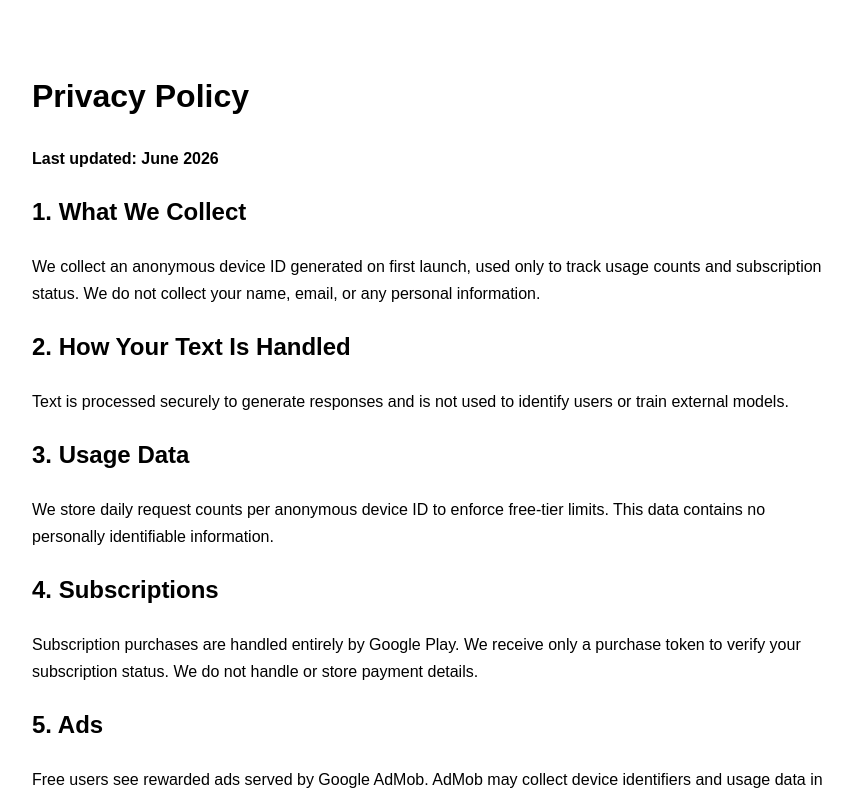
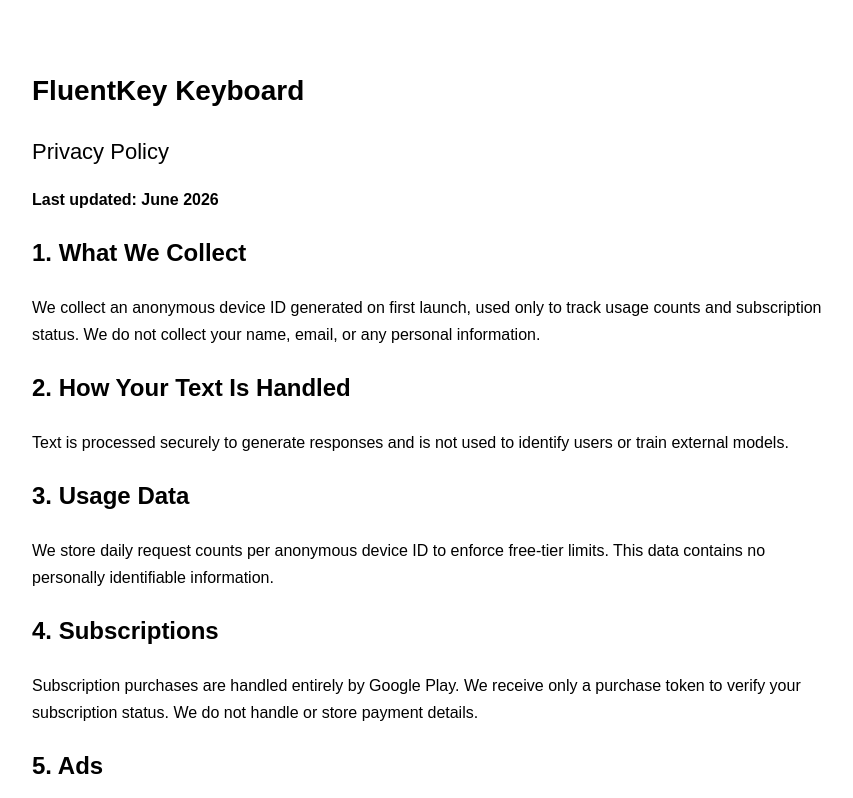
Before and after one commit to absad7878-ui/klas, a Next.js app in the folder apps/web/: page /privacypolicy in a window 1280 px wide. Shown: the top 798 px of the page, without its empty margins (208-1061 px from the left). Built offline with nearby package versions, Linux system fonts and the light colour scheme.

Commit message:
Describe your changes

```diff
--- a/apps/web/app/privacypolicy/page.tsx
+++ b/apps/web/app/privacypolicy/page.tsx
@@ -1,7 +1,9 @@
 export default function PrivacyPage() {
   return (
     <div style={{ maxWidth: '800px', margin: '0 auto', padding: '40px 24px', fontFamily: 'sans-serif', lineHeight: 1.7 }}>
-      <h1>Privacy Policy</h1>
+
+      <h1 style={{ fontSize: '28px', marginBottom: '4px' }}>FluentKey Keyboard</h1>
+      <h2 style={{ fontSize: '22px', fontWeight: 'normal', marginBottom: '8px' }}>Privacy Policy</h2>
       <p><strong>Last updated: June 2026</strong></p>
 
       <h2>1. What We Collect</h2>
@@ -33,6 +35,7 @@ export default function PrivacyPage() {
 
       <h2>10. Contact</h2>
       <p>Privacy questions? Email us at <a href="mailto:fluentkey.support@gmail.com">fluentkey.support@gmail.com</a></p>
+
     </div>
   );
 }
```
